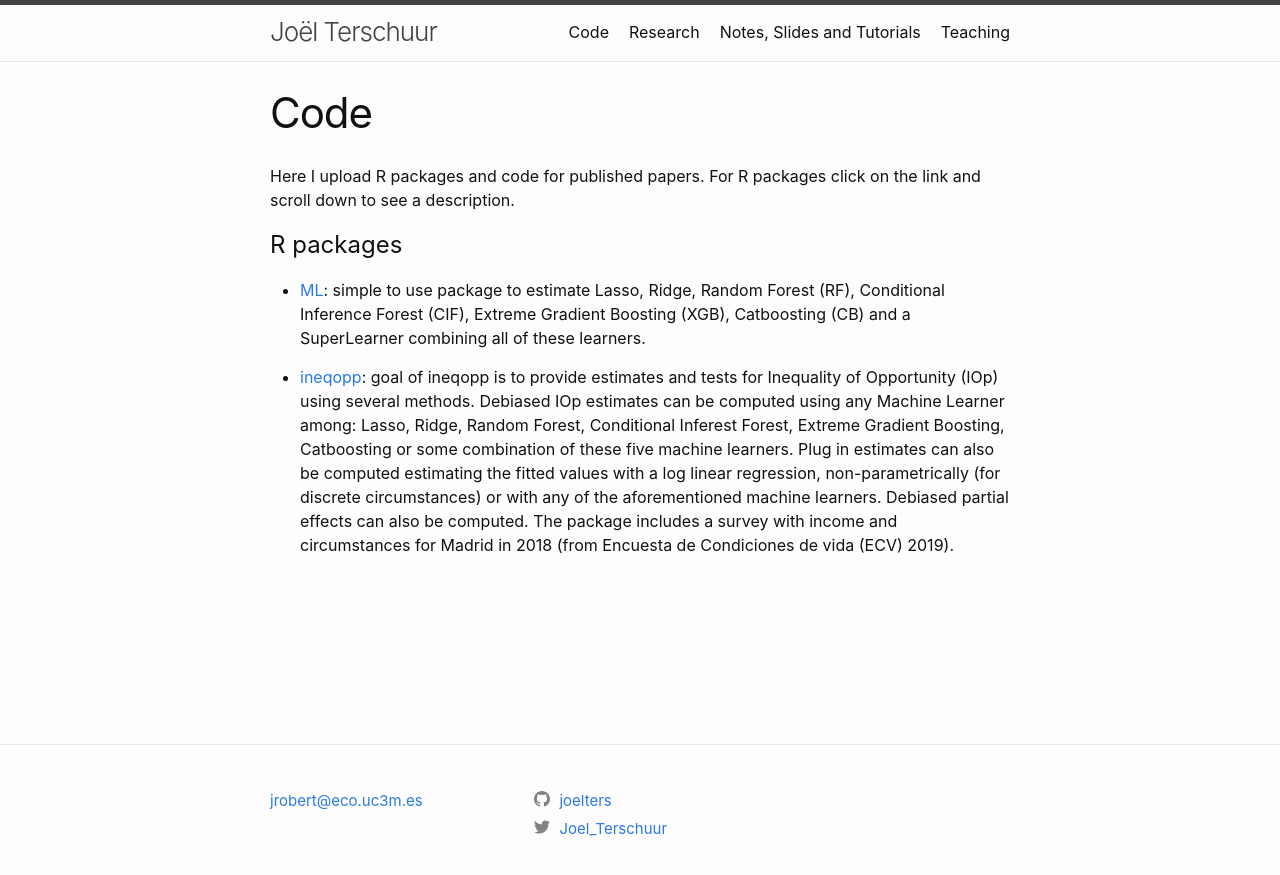
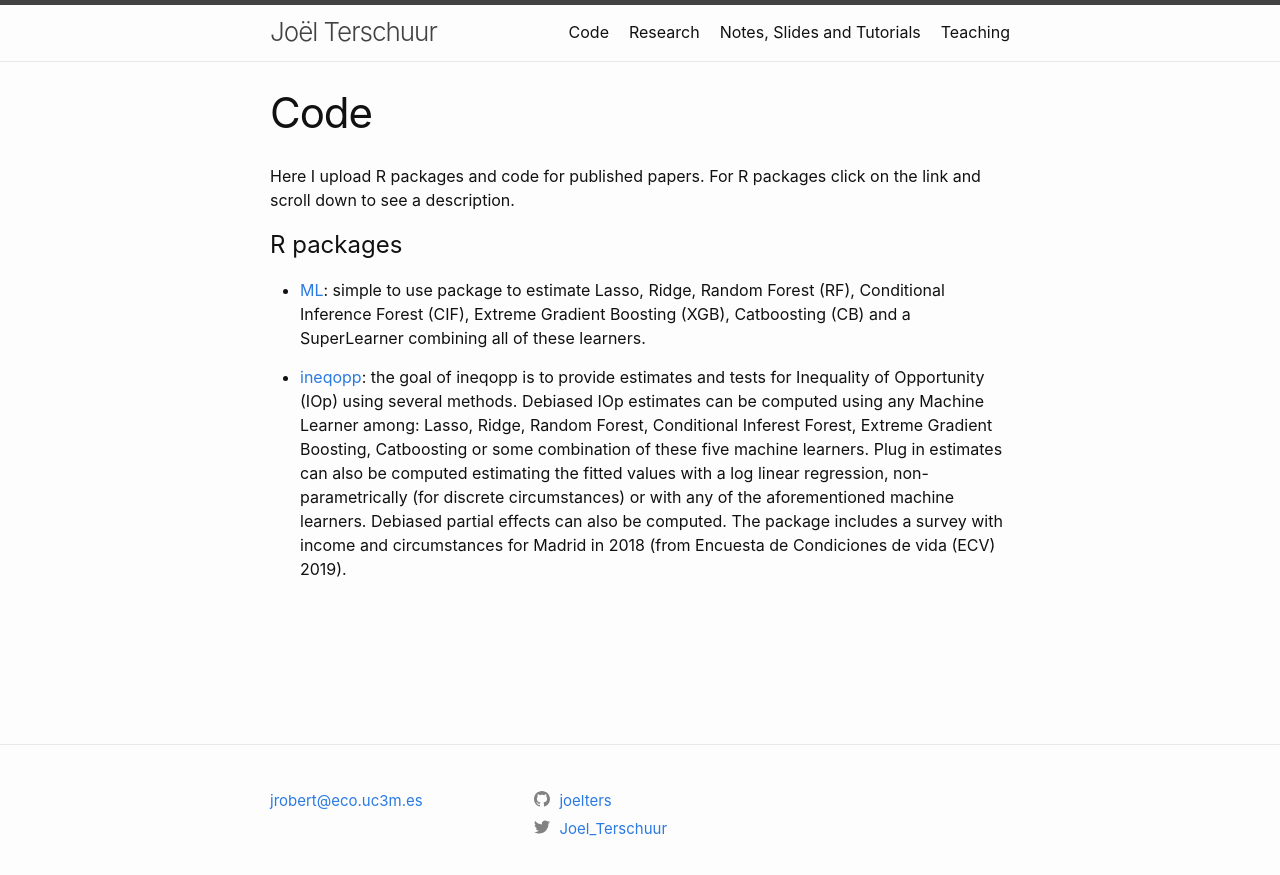
Before and after one commit to joelters/Website, a Jekyll site: the page built from code.markdown, in a window 1280 px wide. Shown: the top 875 px of the page. Built offline with Jekyll 4.4.1, drawn with Linux system fonts in a browser that asks for light colours.

Commit message:
fix text ineqopp

```diff
--- a/code.markdown
+++ b/code.markdown
@@ -15,7 +15,7 @@ the link and scroll down to see a description.
    Extreme Gradient Boosting (XGB), Catboosting (CB) and a SuperLearner
    combining all of these learners.
 
-  - [ineqopp](https://github.com/joelters/ineqopp):  goal of ineqopp is to
+  - [ineqopp](https://github.com/joelters/ineqopp): the goal of ineqopp is to
    provide estimates  and tests for Inequality of Opportunity (IOp) using
    several methods. Debiased IOp estimates can be computed using any Machine
    Learner among: Lasso, Ridge, Random Forest, Conditional Inferest Forest,
```
